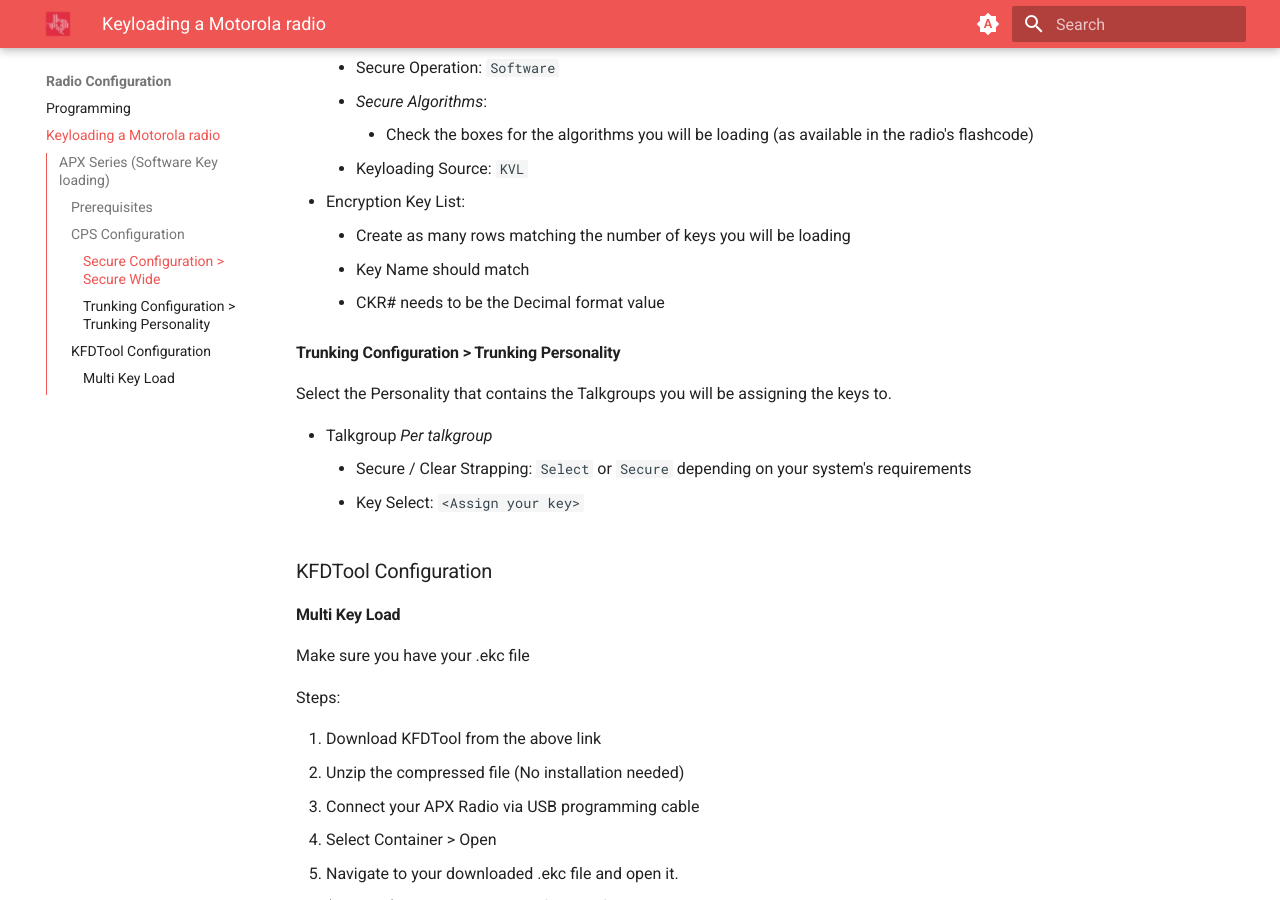
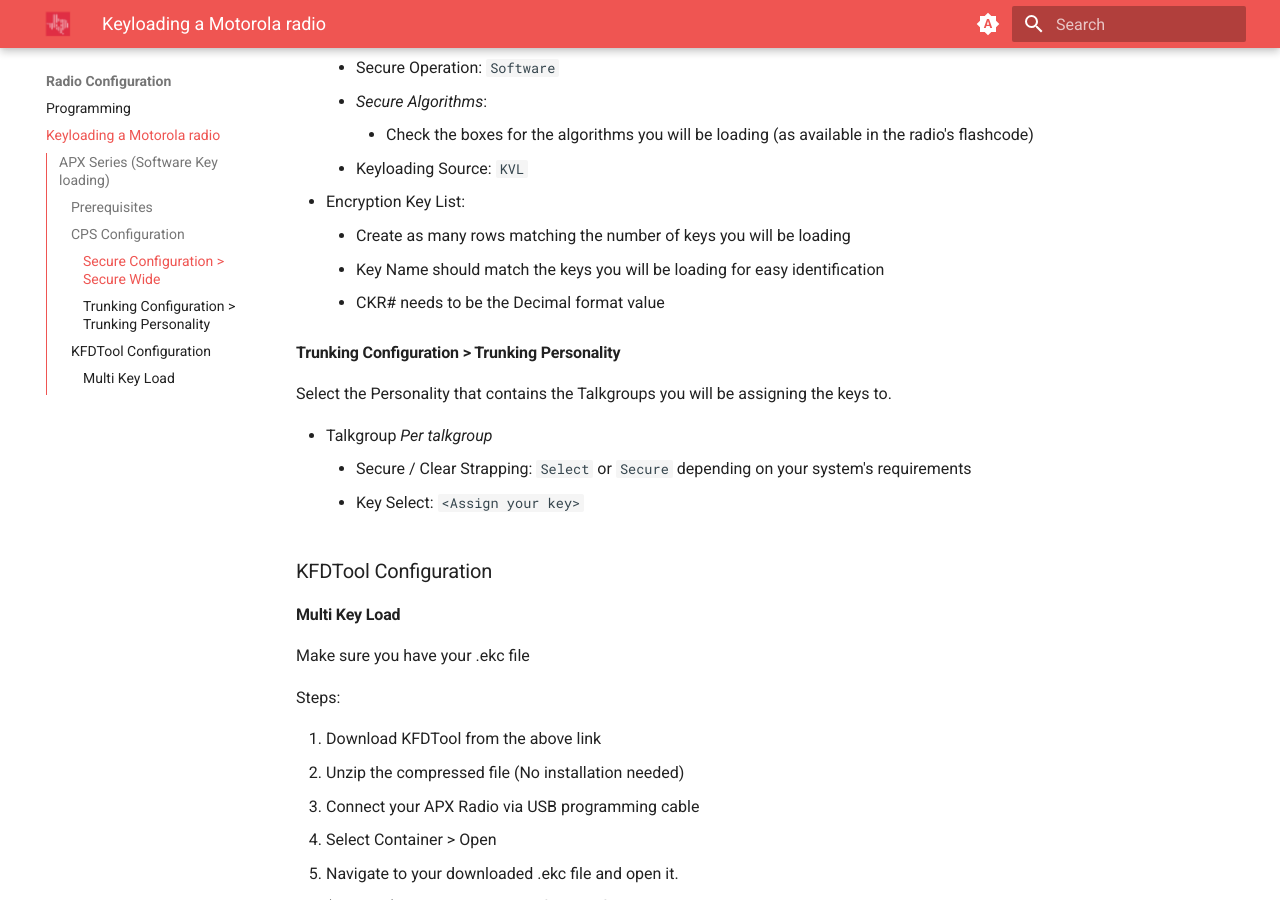
Before and after one commit to thehedgefrog/ctrs-documentation, an MkDocs documentation site: the page built from docs/radio-programming/motorola.md, in a window 1280 px wide and 900 px high, scrolled down 658 px. Built offline with MkDocs 1.6.1 and Material for MkDocs 9.7.7, drawn with Linux system fonts in a browser that asks for light colours.

Commit message:
docs(keyload-moto): add clarity to key name

```diff
--- a/docs/radio-programming/motorola.md
+++ b/docs/radio-programming/motorola.md
@@ -17,7 +17,7 @@
     - Keyloading Source: `KVL`
 - Encryption Key List:
     - Create as many rows matching the number of keys you will be loading
-    - Key Name should match
+    - Key Name should match the keys you will be loading for easy identification
     - CKR# needs to be the Decimal format value
 #### Trunking Configuration > Trunking Personality
 Select the Personality that contains the Talkgroups you will be assigning the keys to.
```
